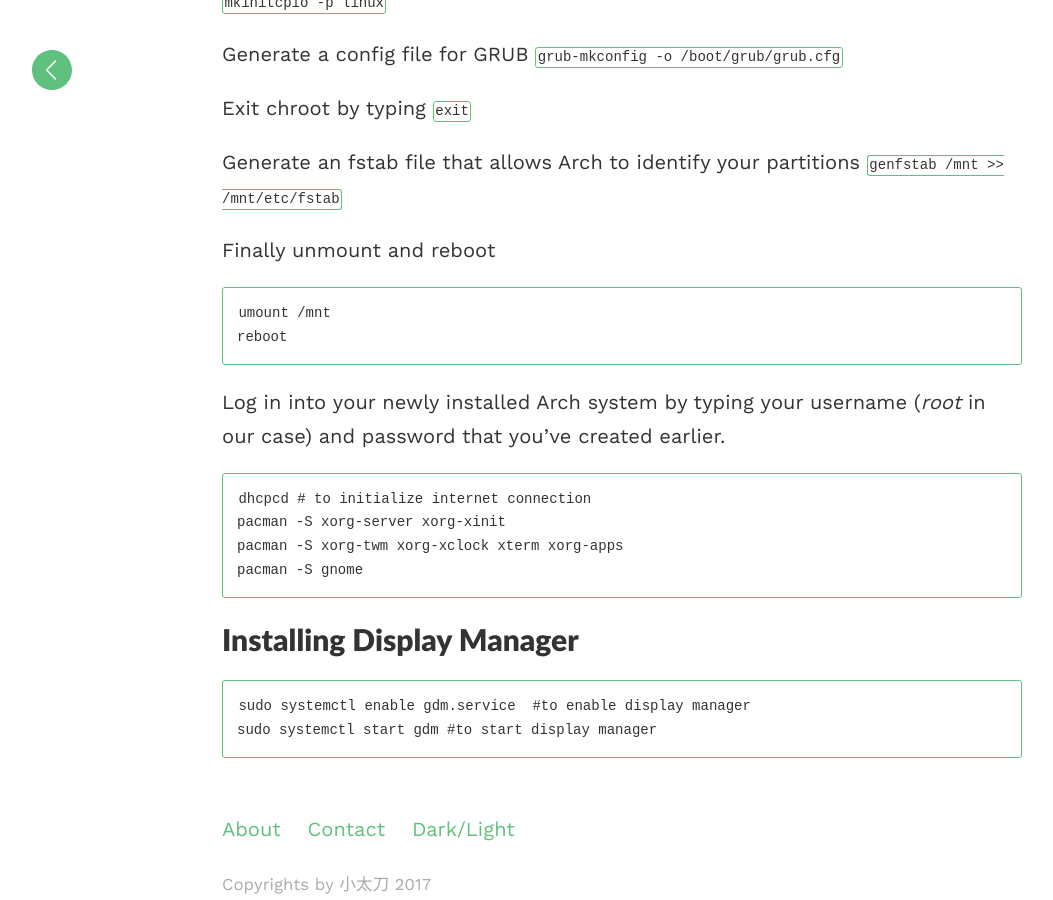
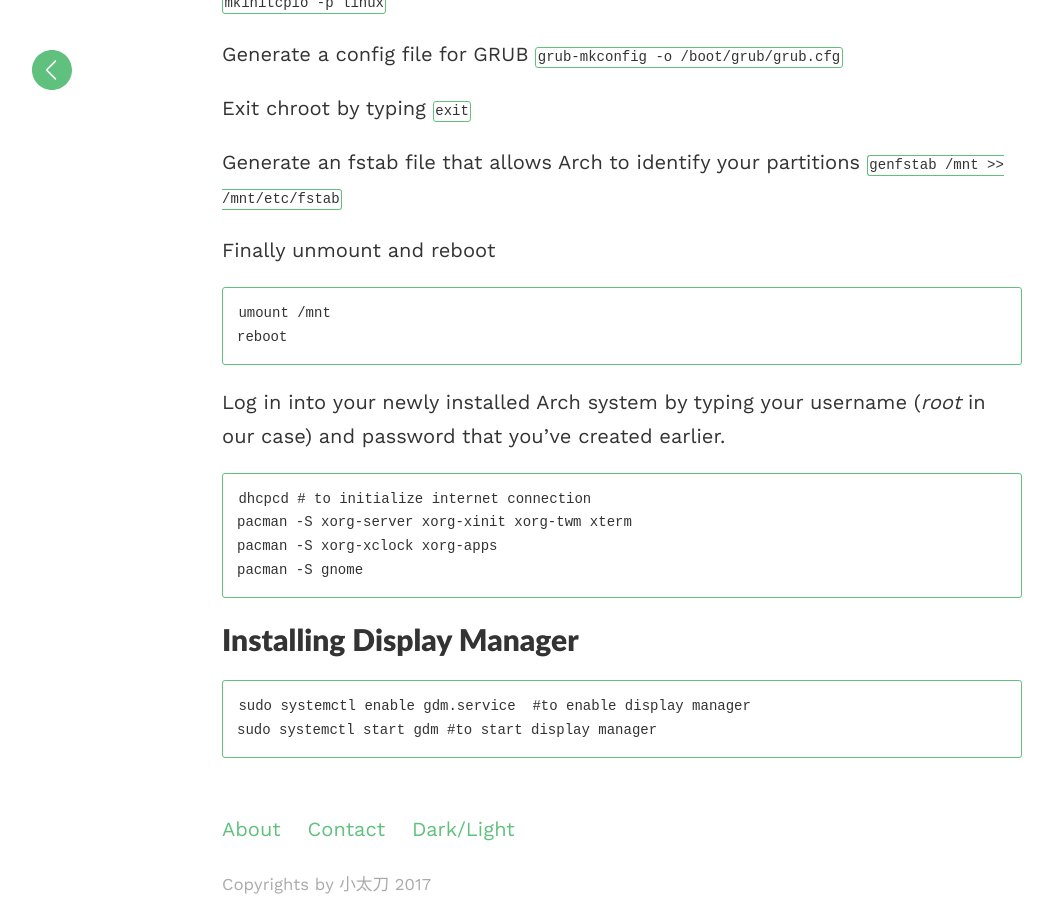
Before and after one commit to evgeniyantipin/evgeniyantipin.github.io, a Jekyll site: the page built from _posts/2018-01-02-how-to-install-arch-linux.md, in a window 1280 px wide and 900 px high, scrolled down 2071 px. Shown: the whole window, without its empty margins (18-1071 px from the left). Built offline with Jekyll 4.4.1, drawn with Linux system fonts in a browser that asks for light colours.

````diff
--- a/_posts/2018-01-02-how-to-install-arch-linux.md
+++ b/_posts/2018-01-02-how-to-install-arch-linux.md
@@ -62,8 +62,8 @@ Log in into your newly installed Arch system by typing your username (*root* in
 
 ```bash
 dhcpcd # to initialize internet connection
-pacman -S xorg-server xorg-xinit
-pacman -S xorg-twm xorg-xclock xterm xorg-apps
+pacman -S xorg-server xorg-xinit xorg-twm xterm
+pacman -S xorg-xclock xorg-apps
 pacman -S gnome
 ```
 
````
